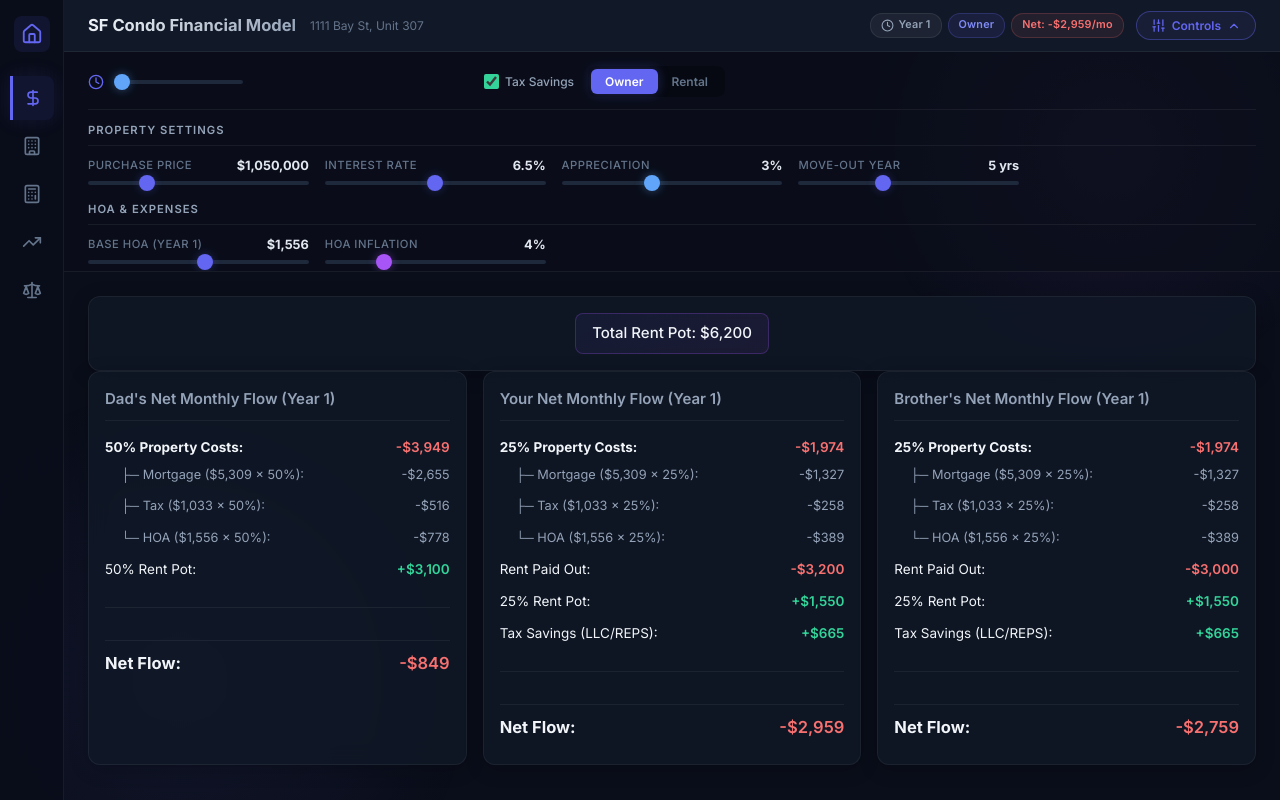
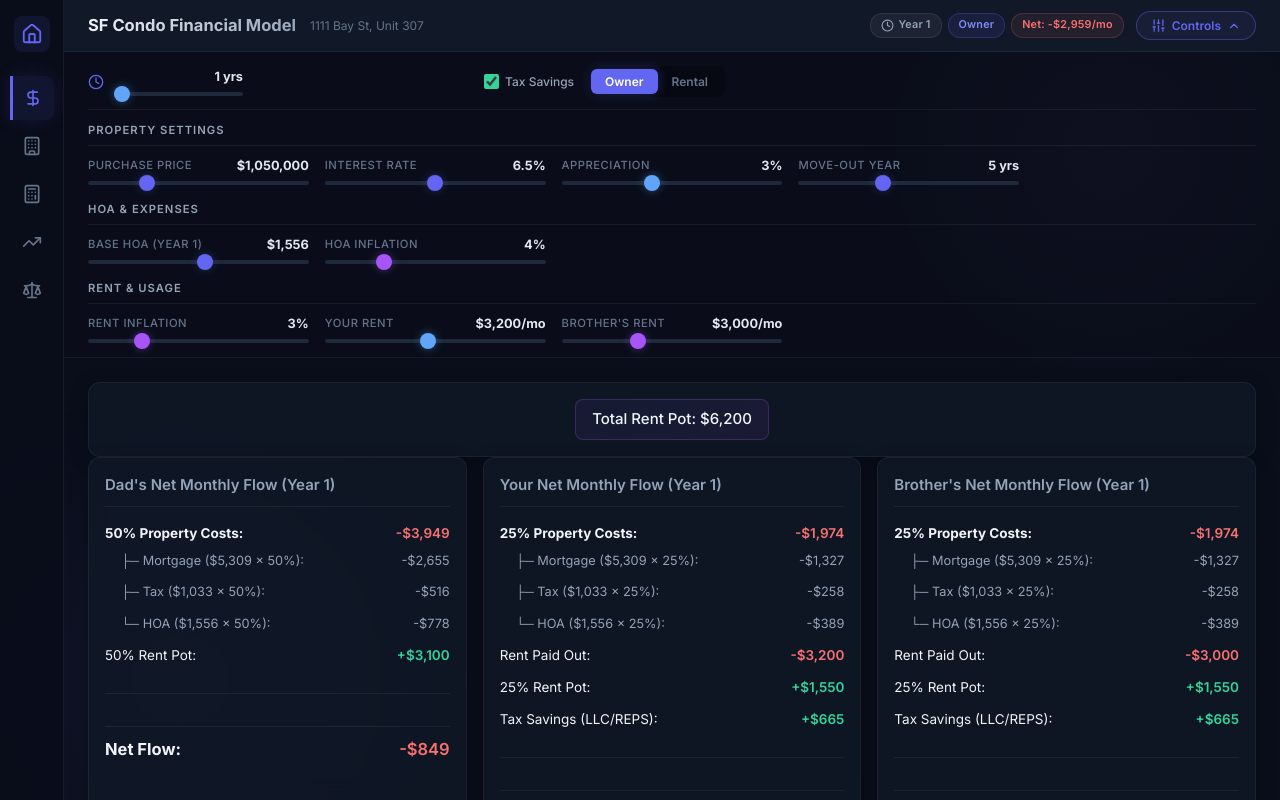
Before and after one commit to ehongkuo/sf-condo-model, a React app in the folder app/: page / in a window 1280 px wide. Built offline with nearby package versions, Linux system fonts and the light colour scheme; the HTML template or start-up script is replaced by a standard one.

Commit message:
Fix UI bugs: Year slider value hidden and bottom sliders cut off

```diff
--- a/app/src/EditableSlider.jsx
+++ b/app/src/EditableSlider.jsx
@@ -29,7 +29,6 @@ export function EditableSlider({
 
   return (
     <div className="slider-group">
-      {label && (
       <div
         style={{
           display: "flex",
@@ -38,9 +37,13 @@ export function EditableSlider({
           alignItems: "center",
         }}
       >
+        {label ? (
           <label className="slider-label" style={{ margin: 0 }}>
             {label}
           </label>
+        ) : (
+          <div></div>
+        )}
         <span
           style={{
             fontSize: "0.85rem",
@@ -51,7 +54,6 @@ export function EditableSlider({
           {displayValue}
         </span>
       </div>
-      )}
       <input
         type="range"
         min={min}
--- a/app/src/index.css
+++ b/app/src/index.css
@@ -306,7 +306,7 @@ body::after {
 }
 
 .controls-drawer.open {
-  max-height: 220px;
+  max-height: 1000px;
   padding: 14px 24px;
   border-bottom-color: var(--border-subtle);
 }
```
Lines whose indentation alone changed are shown as unchanged.
